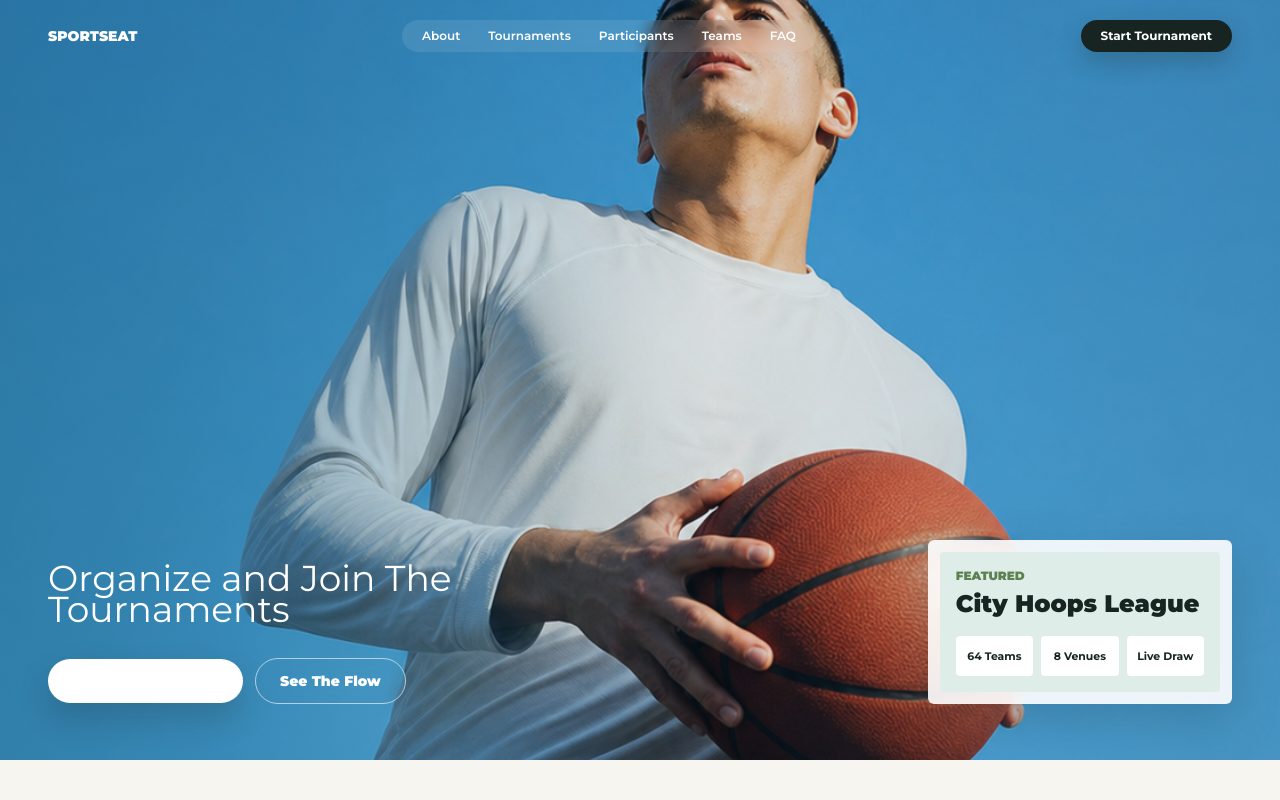
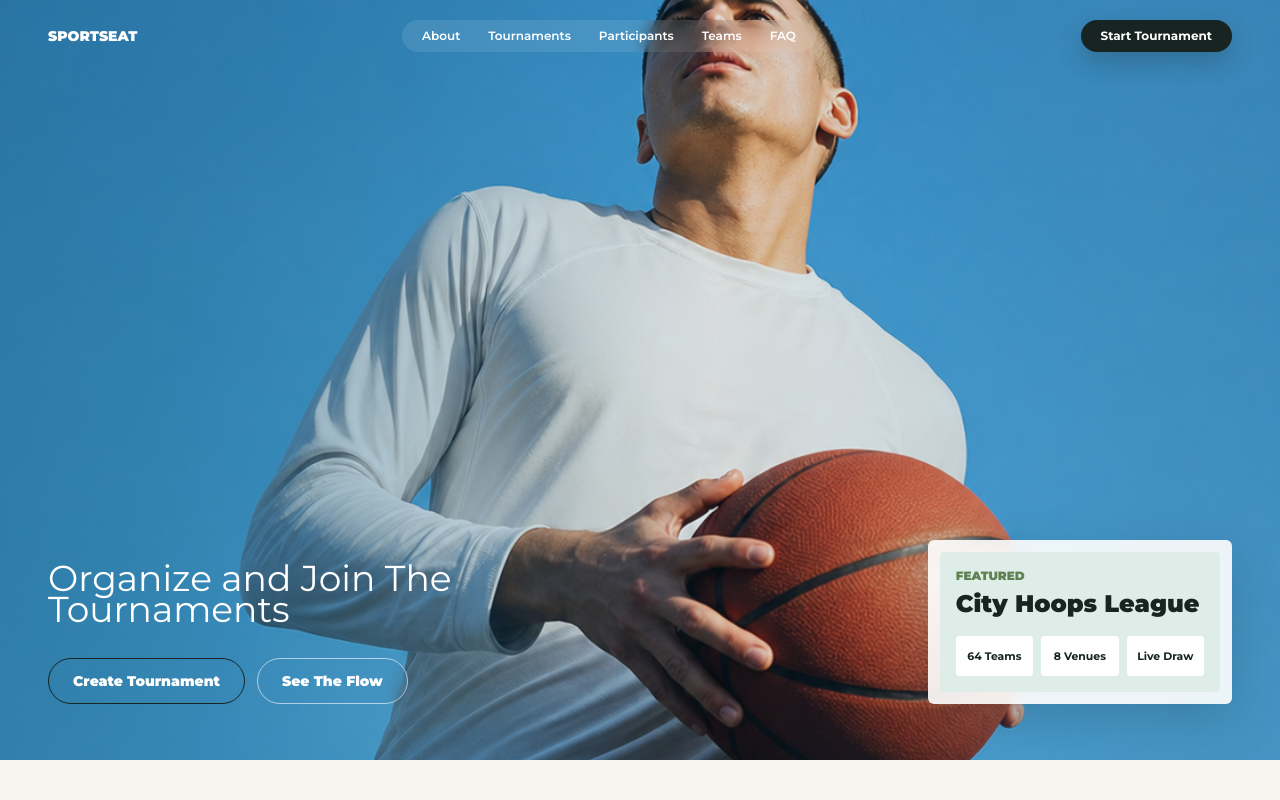
Before and after one commit to Heyykrishnna/sportseat, a React (Vite) app in the folder frontend/: page / in a window 1280 px wide. Shown: the top 800 px of the page. Built offline with nearby package versions, Linux system fonts and the light colour scheme.

Commit message:
Updated and init

```diff
--- a/frontend/src/components/landing/Hero.jsx
+++ b/frontend/src/components/landing/Hero.jsx
@@ -21,7 +21,7 @@ function Hero() {
             </h1>
             <div className="mt-8 flex flex-wrap items-center gap-3">
               <a
-                className="rounded-full bg-white px-6 py-3 text-sm font-black text-[#172421] shadow-[0_16px_32px_rgba(23,36,33,0.2)] transition hover:bg-[#edf4f7]"
+                className="rounded-full border font-black border-[#172421] px-6 py-3 text-sm text-[#172421] transition"
                 href="#tournaments"
               >
                 Create Tournament
```
